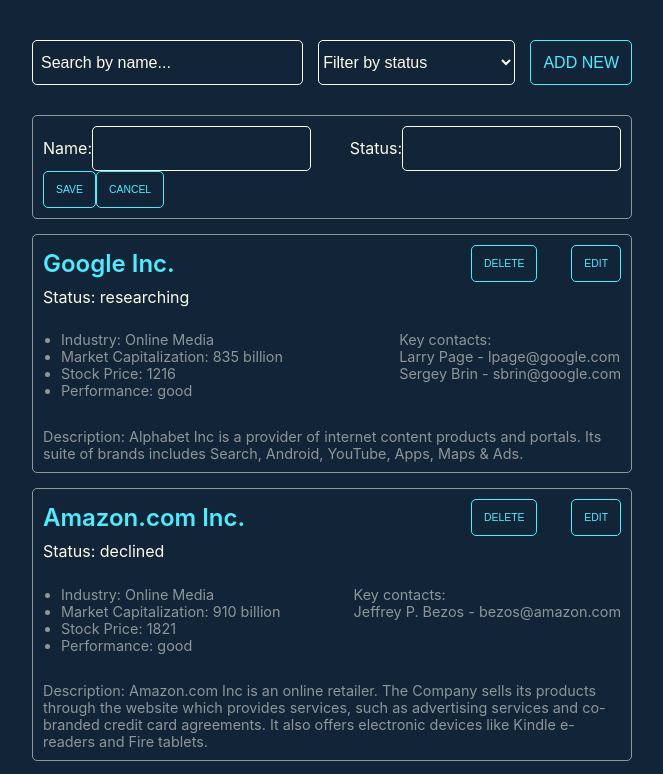
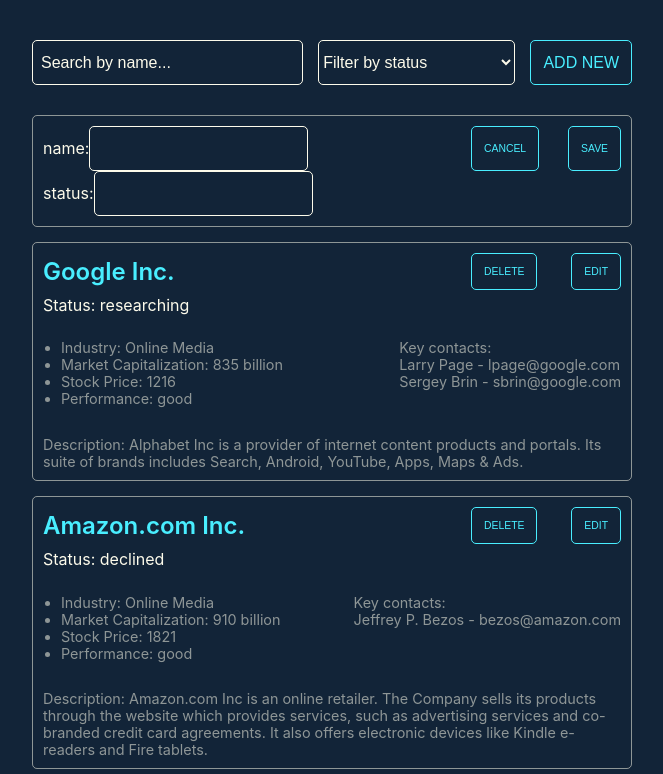
Before and after one commit to illiaChaban/insiten, a React (Create React App) app: page / in a window 1280 px wide. Shown: the top 774 px of the page, without its empty margins (308-971 px from the left). Built offline with nearby package versions, Linux system fonts and the light colour scheme.

Commit message:
added redux, refactored and decoupled components, working on adding/editing companies

```diff
--- a/package.json
+++ b/package.json
@@ -5,7 +5,9 @@
   "dependencies": {
     "react": "^16.9.0",
     "react-dom": "^16.9.0",
-    "react-scripts": "3.1.1"
+    "react-redux": "^7.1.1",
+    "react-scripts": "3.1.1",
+    "redux": "^4.0.4"
   },
   "scripts": {
     "start": "react-scripts start",
--- a/src/App.js
+++ b/src/App.js
@@ -2,6 +2,9 @@ import mockData from './mockData.json';
 import SearchContainer from './Components/SearchContainer';
 import TargetsList from './Components/TargetsList';
 import React, {Component} from 'react';
+import {connect} from 'react-redux';
+import {updateCompanies} from './redux/actions';
+
 
 
 class App extends Component {
@@ -10,39 +13,14 @@ class App extends Component {
     this.state = {
       searchByName: '',
       searchByStatus: '',
-      targets: [],
-      addingNew: true,
     };
   }
 
   componentDidMount = () => {
-    this.setState({targets: mockData})
+    //simulating fetch request
+    this.props.updateCompanies(mockData);
   };
 
-  handleDelete = (companyInfo) => {
-    const filteredTargets = this.state.targets
-      .filter( target => target !== companyInfo );
-    this.setState({targets: filteredTargets});
-  };
-
-  handleEdit = (companyInfo) => {
-    // ...
-  };
-
-  handleAddNew = () => {
-    // reset search
-    this.setState({
-      searchByName: '',
-      searchByStatus: '',
-      addingNew: true,
-    });
-  };
-
-  cancelAddNew = () => {
-    this.setState({
-      addingNew: false
-    });
-  };
 
   handleSearchByName = (e) => {
     let str = e.target.value;
@@ -59,38 +37,42 @@ class App extends Component {
   };
 
   filterSearchedTargets = () => {
-    const {targets, searchByName, searchByStatus} = this.state;
-    let filtered = targets.filter( target => {
-      if (searchByName && !target.companyInfo.name.toLowerCase().includes(searchByName)) return false;
-      if (searchByStatus && target.status !== searchByStatus) return false;
+    const {searchByName, searchByStatus} = this.state;
+    const {companies} = this.props;
+    let filtered = companies.filter( company => {
+      if (searchByName && !company.companyInfo.name.toLowerCase().includes(searchByName)) return false;
+      if (searchByStatus && company.status !== searchByStatus) return false;
       return true;
     });
     return filtered;
   }
 
   render() {
-    const {searchByName, searchByStatus, addingNew} = this.state;
-    const targets = this.filterSearchedTargets();
+    const {searchByName, searchByStatus} = this.state;
+    const searchedCompanies = this.filterSearchedTargets();
     return (
       <div className='main-container'>
         <SearchContainer
-          handleAddNew={this.handleAddNew}
           handleSearchByStatus={this.handleSearchByStatus}
           handleSearchByName={this.handleSearchByName}
           searchByName={searchByName}
           searchByStatus={searchByStatus}
-          resetSearch={this.resetSearch}
-          targets={targets}
-          addingNew={addingNew}/>
+        />
         <TargetsList
-          addingNew={addingNew}
-          targets={targets}
-          handleDelete={this.handleDelete}
-          handleEdit={this.handleEdit}/>
+          targets={searchedCompanies}
+        />
       </div>
     );
   }
 }
 
 
-export default App;
+export default connect(
+  (state) => {
+    const {companies} = state;
+    return {
+      companies
+    }
+  },
+  { updateCompanies }
+)(App);
--- /dev/null
+++ b/src/Components/TargetActions.js
@@ -0,0 +1,38 @@
+import React from 'react';
+import {connect} from 'react-redux';
+import {deleteCompany, editCompany, cancelEdit, saveEdit} from './../redux/actions';
+import {SmallBtn} from './TargetElements';
+
+const ActionsContainer = ({children}) => (
+  <div className='row space-between actions'>
+    {children}
+  </div>
+);
+
+let TargetStaticActions = ({data, deleteCompany, editCompany}) => (
+  <ActionsContainer>
+    <SmallBtn name='delete' handler={()=>deleteCompany(data)}/>
+    <SmallBtn name='edit' handler={()=>editCompany(data)}/>
+  </ActionsContainer>
+);
+TargetStaticActions = connect(
+  null,
+  {deleteCompany, editCompany}
+)(TargetStaticActions);
+
+
+let TargetEditActions = ({data, cancelEdit, saveEdit}) => (
+  <ActionsContainer>
+    <SmallBtn name='cancel' handler={()=>cancelEdit(data)}/>
+    <SmallBtn name='save' handler={()=>saveEdit(data)}/>
+  </ActionsContainer>
+);
+TargetEditActions = connect(
+  null,
+  {cancelEdit, saveEdit}
+)(TargetEditActions);
+
+export {
+  TargetStaticActions,
+  TargetEditActions
+};
--- /dev/null
+++ b/src/Components/TargetElements.js
@@ -0,0 +1,26 @@
+import React from 'react';
+
+export const Contacts = ({keyContacts}) => {
+  if (!keyContacts.length) return null;
+  return (
+    <ul>
+      Key contacts:
+      {keyContacts.map( ([name, email]) => (
+        <div key={name}>{name} - {email}</div>
+      ))}
+    </ul>
+  );
+};
+
+export const Input = ({name, value, handler}) => (
+  <div>
+    <label>
+      {name}:
+      <input type='text' onChange={handler} value={value} data-name={name}></input>
+    </label>
+  </div>
+);
+
+export const SmallBtn = ({name, handler}) => (
+  <button className='btn btn-small' onClick={handler}>{name}</button>
+);
--- a/src/Components/TargetsList.js
+++ b/src/Components/TargetsList.js
@@ -1,85 +1,40 @@
-import React from 'react';
+import React, {Component} from 'react';
+import {Input, Contacts} from './TargetElements';
+import {TargetStaticActions, TargetEditActions} from './TargetActions';
+import {connect} from 'react-redux';
+// import {deleteCompany} from './../redux/actions';
 
 
-const TargetsList = ({targets, handleDelete, addingNew}) => (
+let TargetsList = ({targets, addingNew}) => (
   <div className='col space-between min-space-between-v'>
-    {addingNew && <NewTarget/>}
+    {addingNew && <TargetNew/>}
     {targets.map( target => (
       <Target
         data={target}
-        handleDelete={handleDelete}
+        // handleDelete={handleDelete}
         key={target.companyInfo.name}/>
     ))}
   </div>
 );
-
-const TargetActions = ({data, handleDelete}) => (
-  <div className='row space-between actions'>
-    <button className='btn' onClick={()=>handleDelete(data)}>Delete</button>
-    <button className='btn'>Edit</button>
-  </div>
-);
-
-const Contacts = ({keyContacts}) => {
-  if (!keyContacts.length) return null;
-  return (
-    <ul>
-      Key contacts:
-      {keyContacts.map( ([name, email]) => (
-        <div key={name}>{name} - {email}</div>
-      ))}
-    </ul>
-  );
-};
-
-const Input = ({name, value, handler}) => (
-  <div>
-    <label>
-      {name}:
-      <input type='text' onChange={handler} value={value}></input>
-    </label>
-  </div>
-);
-
-const SmallBtn = ({name, handler}) => (
-  <button className='btn btn-small' onClick={handler}>{name}</button>
-);
+TargetsList = connect(
+  ({addingNew}) => ({addingNew})
+)(TargetsList);
 
 
-function NewTarget({handleSave, handleCancel}) {
-  return (
-    <div className='target-container'>
-      <div className='row space-between'>
-        <Input name='Name'/>
-        <Input name='Status'/>
-      </div>
-
-      <SmallBtn name="save" handler={handleSave}/>
-      <SmallBtn name="cancel" handler={handleCancel}/>
-
-    </div>
-  );
-};
-
-function Target(props) {
-  const {companyInfo, keyContacts, financialPerformance, status} = props.data;
+const Target = ({data}) => {
+  const {companyInfo, keyContacts, financialPerformance, status} = data;
   const {name, industry, description, marketCapitalization, stockPrice} = companyInfo;
 
   return (
     <div className='target-container'>
       <div className='row space-between'>
         <div className='name'>{name}</div>
-        <TargetActions {...props}/>
+        <TargetStaticActions data={data}/>
       </div>
       <div className='status'>
         <span>Status: {status}</span>
-        {/* <span> | </span>
-        <span>Performance: {financialPerformance}</span> */}
       </div>
       <div className='info'>
-        {/* <div>Industry: {industry}</div>
-        <div>Market Capitalization: {marketCapitalization}</div>
-        <div>Stock Price: {stockPrice}</div> */}
         <div className='row space-between'>
           <ul>
             <li>Industry: {industry}</li>
@@ -98,4 +53,67 @@ function Target(props) {
 };
 
 
+
+class TargetNew extends Component {
+  constructor(props) {
+    super(props);
+    this.state = {
+      "companyInfo": {
+        "name": '',
+        "industry": '',
+        "description": '',
+        "marketCapitalization": '',
+        "stockPrice": null
+      },
+      "keyContacts": [],
+      "financialPerformance": '',
+      "status": '',
+    };
+  }
+
+  handleChange = (e) => {
+    const field = e.target;
+    const name = field.getAttribute('data-name');
+    const val = field.value;
+    // choosing the right object level to make changes
+    if (name in this.state) {
+      this.setState({
+        [name]: val,
+      })
+    } else {
+      const {companyInfo} = this.state;
+      this.setState({
+        companyInfo: {
+          ...companyInfo,
+          [name]: val,
+        }
+      });
+    }
+  };
+
+  // componentDidUpdate(prevProps, prevState) {
+  //   console.log({prevState, state: this.state});
+  // }
+
+  Input = (name) => <Input name={name} handler={this.handleChange}/>;
+
+  render() {
+    const {data} = this.props;
+
+    return (
+      <div className='target-container'>
+        <div className='row space-between'>
+          {this.Input('name')}
+          <TargetEditActions data={this.state}/>
+        </div>
+        {this.Input('status')}
+
+      </div>
+    );
+  }
+};
+
+
+
+
 export default TargetsList;
--- a/src/index.css
+++ b/src/index.css
@@ -82,6 +82,9 @@ body {
   border-color: currentColor;
   text-transform: uppercase;
 }
+.btn.btn-small {
+  font-size: 0.65em;
+}
 
 .btn:disabled {
   cursor: not-allowed;
@@ -157,9 +160,6 @@ input:focus, select:focus, .btn:focus {
 .target-container .actions {
   width: 150px;
 }
-.btn-small, .target-container .actions .btn {
-  font-size: .65em;
-}
 .target-container .status {
   margin-top: 5px;
 }
--- a/src/index.js
+++ b/src/index.js
@@ -3,8 +3,15 @@ import ReactDOM from 'react-dom';
 import './index.css';
 import App from './App';
 import * as serviceWorker from './serviceWorker';
+import { Provider } from 'react-redux';
+import store from './redux/store';
 
-ReactDOM.render(<App />, document.getElementById('root'));
+ReactDOM.render(
+  <Provider store={store}>
+    <App />
+  </Provider>,
+  document.getElementById('root')
+);
 
 // If you want your app to work offline and load faster, you can change
 // unregister() to register() below. Note this comes with some pitfalls.
--- /dev/null
+++ b/src/redux/actions.js
@@ -0,0 +1,34 @@
+const UPDATE_COMPANIES = 'UPDATE_COMPANIES';
+const DELETE_COMPANY = "DELETE_COMPANY";
+const EDIT_COMPANY = "EDIT_COMPANY";
+const ADD_COMPANY = "ADD_COMPANY";
+
+export const updateCompanies = data => ({
+  type: UPDATE_COMPANIES,
+  payload: data
+});
+updateCompanies.toString = () => UPDATE_COMPANIES;
+
+export const deleteCompany = data => ({
+  type: DELETE_COMPANY,
+  payload: data
+});
+deleteCompany.toString = () => DELETE_COMPANY;
+
+export const editCompany = data => ({
+  type: EDIT_COMPANY,
+  payload: data
+});
+editCompany.toString = () => EDIT_COMPANY;
+
+export const saveEdit = data => ({});
+export const cancelEdit = data => ({});
+
+
+
+
+export const addCompany = () => ({
+  type: ADD_COMPANY,
+  payload: null
+});
+addCompany.toString = () => ADD_COMPANY;
--- /dev/null
+++ b/src/redux/store.js
@@ -0,0 +1,42 @@
+import {createStore} from 'redux';
+import {
+  updateCompanies,
+  deleteCompany,
+  editCompany,
+  addCompany,
+} from './actions';
+import {
+  updateCompaniesReducer,
+  deleteCompanyReducer,
+  editCompanyReducer,
+  addCompanyReducer,
+} from './reducers';
+
+const initialState = {
+  companies: [],
+  addingNew: true,
+};
+
+
+
+const reducers = {
+  [updateCompanies]: updateCompaniesReducer,
+  [deleteCompany]: deleteCompanyReducer,
+  [editCompany]: editCompanyReducer,
+  [addCompany]: addCompanyReducer
+};
+const rootReducer = (oldState = initialState, action) => {
+  const reducer = reducers[action.type];
+  if (reducer) return reducer(oldState, action.payload);
+  return oldState;
+};
+
+let store = createStore(rootReducer,
+    window.__REDUX_DEVTOOLS_EXTENSION__ && window.__REDUX_DEVTOOLS_EXTENSION__());
+
+// console.log(store.getState());
+// store.dispatch(updateCompanies(['hello']))
+// console.log(store.getState());
+console.log(store);
+
+export default store;
```
Also changed, not shown: src/Components/SearchContainer.js (+32 -28 lines), src/redux/reducers.js (added, +20 -0 lines), 1 other file (tests, documents, lock files or other folders).
